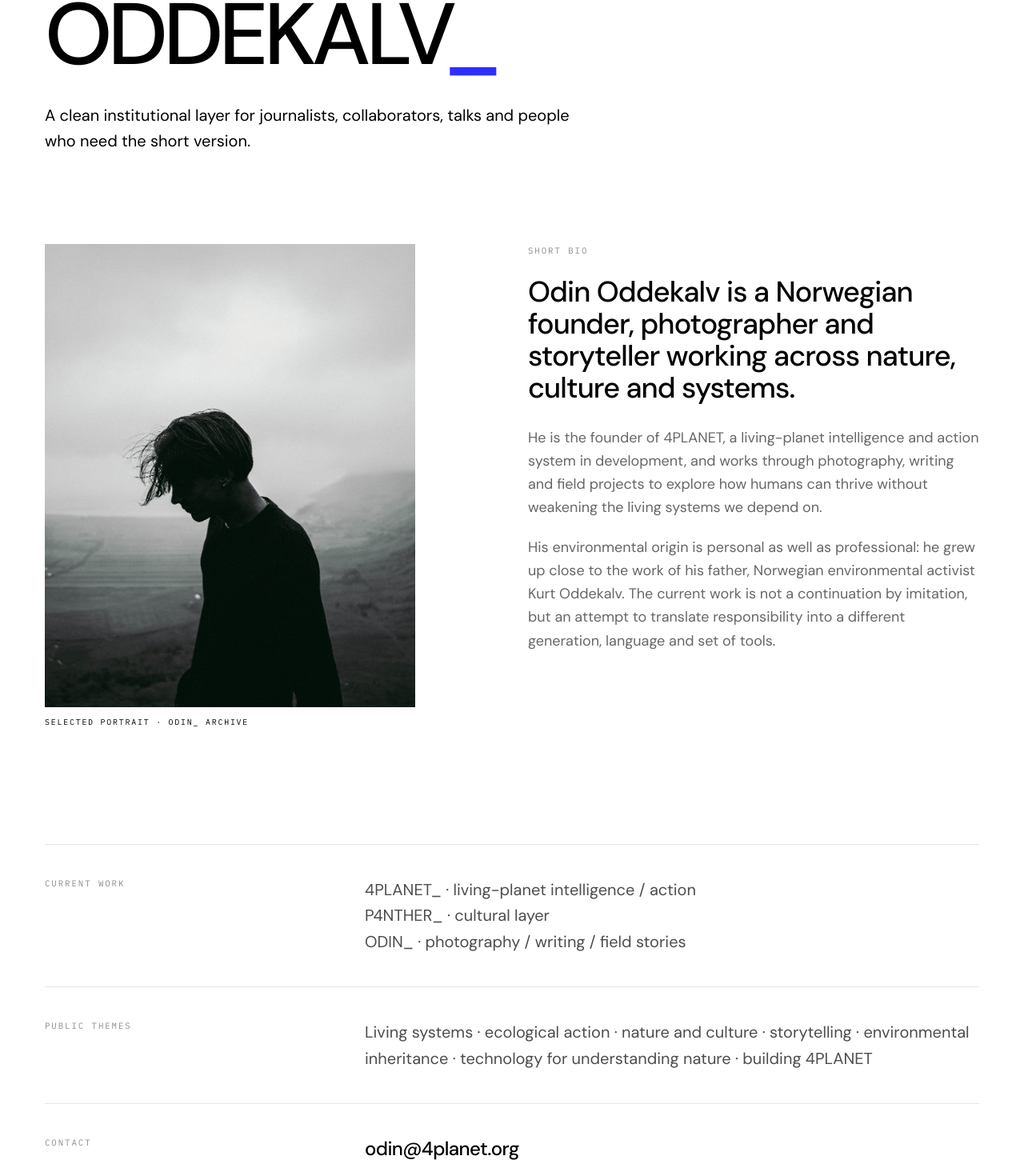
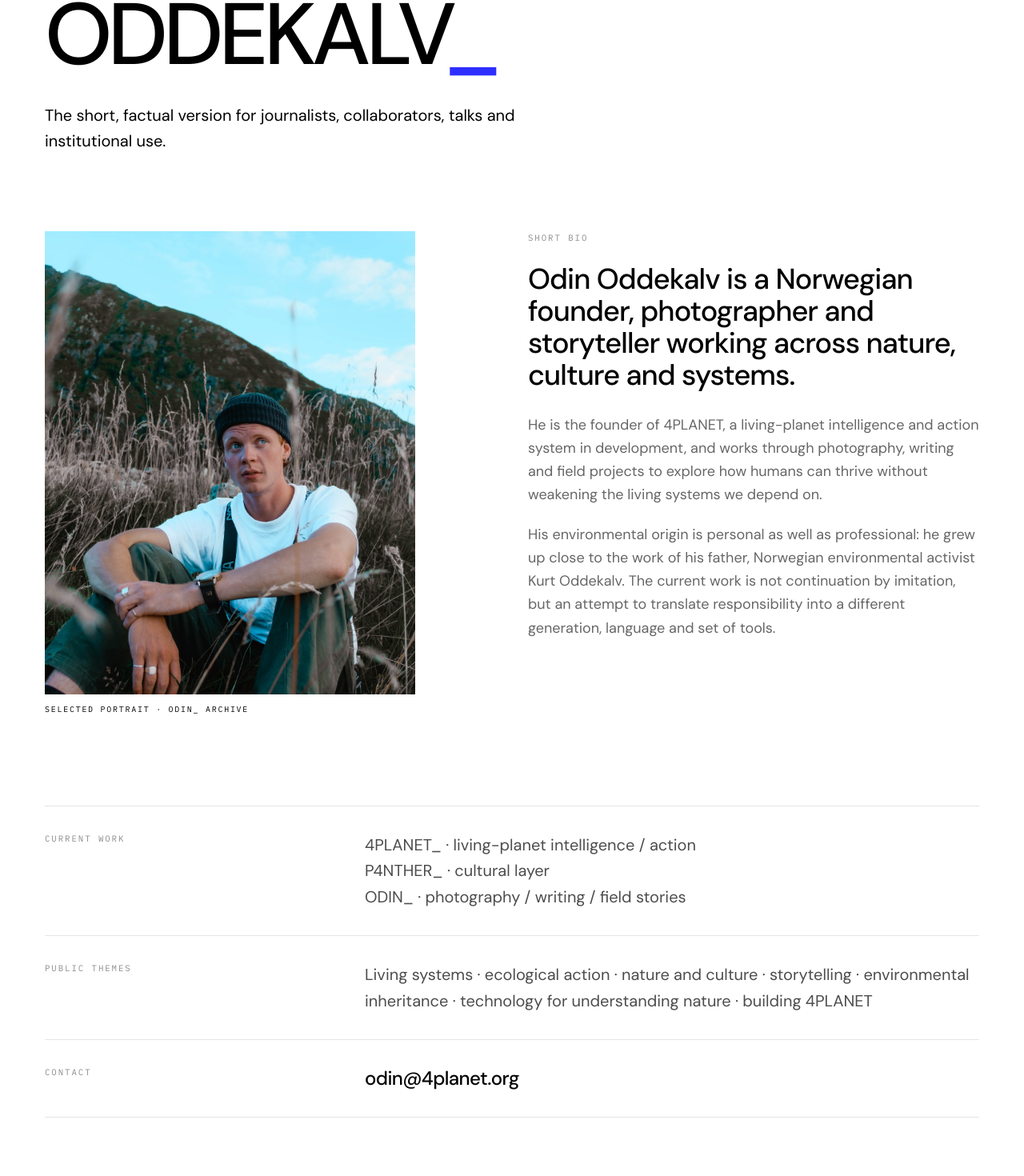
Before and after one commit to odinskogen-dev/odinoddekalv, a Next.js app in the folder odin-oddekalv/: page /press in a window 1280 px wide. Shown: the part 317-1787 px from the top of the page at 80% size. Built offline with nearby package versions, Linux system fonts and the light colour scheme.

Commit message:
ODIN Universe 03 round 2: differentiate Press with field portrait and tighter institutional copy

```diff
--- a/odin-oddekalv/app/press/page.tsx
+++ b/odin-oddekalv/app/press/page.tsx
@@ -13,29 +13,32 @@ export default function PressPage() {
         <Reveal>
           <p className="font-mono text-[0.67rem] uppercase tracking-label text-ink/45">PRESS / BIO</p>
           <h1 className="mt-6 max-w-6xl font-medium tracking-tight text-ink [font-size:clamp(52px,8.5vw,120px)] [letter-spacing:-0.055em] [line-height:0.88]">ODIN<br />ODDEKALV<span className="text-blue">_</span></h1>
-          <p className="mt-9 max-w-2xl text-xl leading-relaxed text-ink/58">A clean institutional layer for journalists, collaborators, talks and people who need the short version.</p>
+          <p className="mt-9 max-w-2xl text-xl leading-relaxed text-ink/58">The short, factual version for journalists, collaborators, talks and institutional use.</p>
         </Reveal>
       </header>
 
-      <main className="container-editorial mt-20 md:mt-28">
-        <Reveal className="grid gap-10 md:grid-cols-12">
-          <figure className="md:col-span-5"><div className="aspect-[4/5] overflow-hidden bg-ink"><img src="/images/odin/faroe-portrait-02.jpg" alt="Portrait of Odin Oddekalv" className="h-full w-full object-cover" /></div><figcaption className="mt-3 font-mono text-[0.62rem] uppercase tracking-label text-ink/38">Selected portrait · ODIN_ archive</figcaption></figure>
+      <main className="container-editorial mt-16 md:mt-24">
+        <Reveal className="grid gap-10 md:grid-cols-12 md:items-start">
+          <figure className="md:col-span-5">
+            <div className="aspect-[4/5] overflow-hidden bg-stone-100"><img src="/images/odin/odin-field.jpg" alt="Odin Oddekalv in the field" className="h-full w-full object-cover" /></div>
+            <figcaption className="mt-3 font-mono text-[0.62rem] uppercase tracking-label text-ink/38">Selected portrait · ODIN_ archive</figcaption>
+          </figure>
           <div className="md:col-span-6 md:col-start-7">
             <p className="font-mono text-[0.67rem] uppercase tracking-label text-ink/45">SHORT BIO</p>
             <p className="mt-6 text-2xl font-medium leading-snug tracking-tight text-ink md:text-4xl">Odin Oddekalv is a Norwegian founder, photographer and storyteller working across nature, culture and systems.</p>
             <p className="mt-7 text-lg leading-relaxed text-ink/60">He is the founder of 4PLANET, a living-planet intelligence and action system in development, and works through photography, writing and field projects to explore how humans can thrive without weakening the living systems we depend on.</p>
-            <p className="mt-5 text-lg leading-relaxed text-ink/60">His environmental origin is personal as well as professional: he grew up close to the work of his father, Norwegian environmental activist Kurt Oddekalv. The current work is not a continuation by imitation, but an attempt to translate responsibility into a different generation, language and set of tools.</p>
+            <p className="mt-5 text-lg leading-relaxed text-ink/60">His environmental origin is personal as well as professional: he grew up close to the work of his father, Norwegian environmental activist Kurt Oddekalv. The current work is not continuation by imitation, but an attempt to translate responsibility into a different generation, language and set of tools.</p>
           </div>
         </Reveal>
 
-        <Reveal className="mt-24 border-t border-ink/10 md:mt-36">
-          <div className="grid gap-8 border-b border-ink/10 py-10 md:grid-cols-12"><p className="font-mono text-[0.67rem] uppercase tracking-label text-ink/45 md:col-span-3">CURRENT WORK</p><div className="md:col-span-8 md:col-start-5"><p className="text-xl leading-relaxed text-ink/70">4PLANET_ · living-planet intelligence / action<br />P4NTHER_ · cultural layer<br />ODIN_ · photography / writing / field stories</p></div></div>
-          <div className="grid gap-8 border-b border-ink/10 py-10 md:grid-cols-12"><p className="font-mono text-[0.67rem] uppercase tracking-label text-ink/45 md:col-span-3">PUBLIC THEMES</p><div className="md:col-span-8 md:col-start-5"><p className="text-xl leading-relaxed text-ink/70">Living systems · ecological action · nature and culture · storytelling · environmental inheritance · technology for understanding nature · building 4PLANET</p></div></div>
-          <div className="grid gap-8 border-b border-ink/10 py-10 md:grid-cols-12"><p className="font-mono text-[0.67rem] uppercase tracking-label text-ink/45 md:col-span-3">CONTACT</p><div className="md:col-span-8 md:col-start-5"><a href="mailto:odin@4planet.org" className="text-2xl font-medium tracking-tight text-ink link-underline hover:text-blue">odin@4planet.org</a></div></div>
+        <Reveal className="mt-20 border-t border-ink/10 md:mt-28">
+          <div className="grid gap-8 border-b border-ink/10 py-8 md:grid-cols-12"><p className="font-mono text-[0.67rem] uppercase tracking-label text-ink/45 md:col-span-3">CURRENT WORK</p><div className="md:col-span-8 md:col-start-5"><p className="text-xl leading-relaxed text-ink/70">4PLANET_ · living-planet intelligence / action<br />P4NTHER_ · cultural layer<br />ODIN_ · photography / writing / field stories</p></div></div>
+          <div className="grid gap-8 border-b border-ink/10 py-8 md:grid-cols-12"><p className="font-mono text-[0.67rem] uppercase tracking-label text-ink/45 md:col-span-3">PUBLIC THEMES</p><div className="md:col-span-8 md:col-start-5"><p className="text-xl leading-relaxed text-ink/70">Living systems · ecological action · nature and culture · storytelling · environmental inheritance · technology for understanding nature · building 4PLANET</p></div></div>
+          <div className="grid gap-8 border-b border-ink/10 py-8 md:grid-cols-12"><p className="font-mono text-[0.67rem] uppercase tracking-label text-ink/45 md:col-span-3">CONTACT</p><div className="md:col-span-8 md:col-start-5"><a href="mailto:odin@4planet.org" className="text-2xl font-medium tracking-tight text-ink link-underline hover:text-blue">odin@4planet.org</a></div></div>
         </Reveal>
       </main>
 
-      <section className="container-editorial mt-24 md:mt-36"><Reveal className="max-w-3xl"><p className="font-mono text-[0.67rem] uppercase tracking-label text-ink/45">PRESS RULE</p><p className="mt-6 text-3xl font-medium leading-tight tracking-tight text-ink md:text-5xl">Use the shortest accurate version that serves the story.</p><p className="mt-7 max-w-xl text-lg leading-relaxed text-ink/58">No visionary-founder labels. No inflated impact claims. No borrowed authority from family history. The work should carry the weight.</p></Reveal></section>
+      <section className="container-editorial mt-20 md:mt-28"><Reveal className="max-w-3xl"><p className="font-mono text-[0.67rem] uppercase tracking-label text-ink/45">PRESS RULE</p><p className="mt-6 text-3xl font-medium leading-tight tracking-tight text-ink md:text-5xl">Use the shortest accurate version that serves the story.</p><p className="mt-7 max-w-xl text-lg leading-relaxed text-ink/58">No inflated founder labels. No borrowed authority from family history. The work should carry the weight.</p></Reveal></section>
     </div>
   );
 }
```
